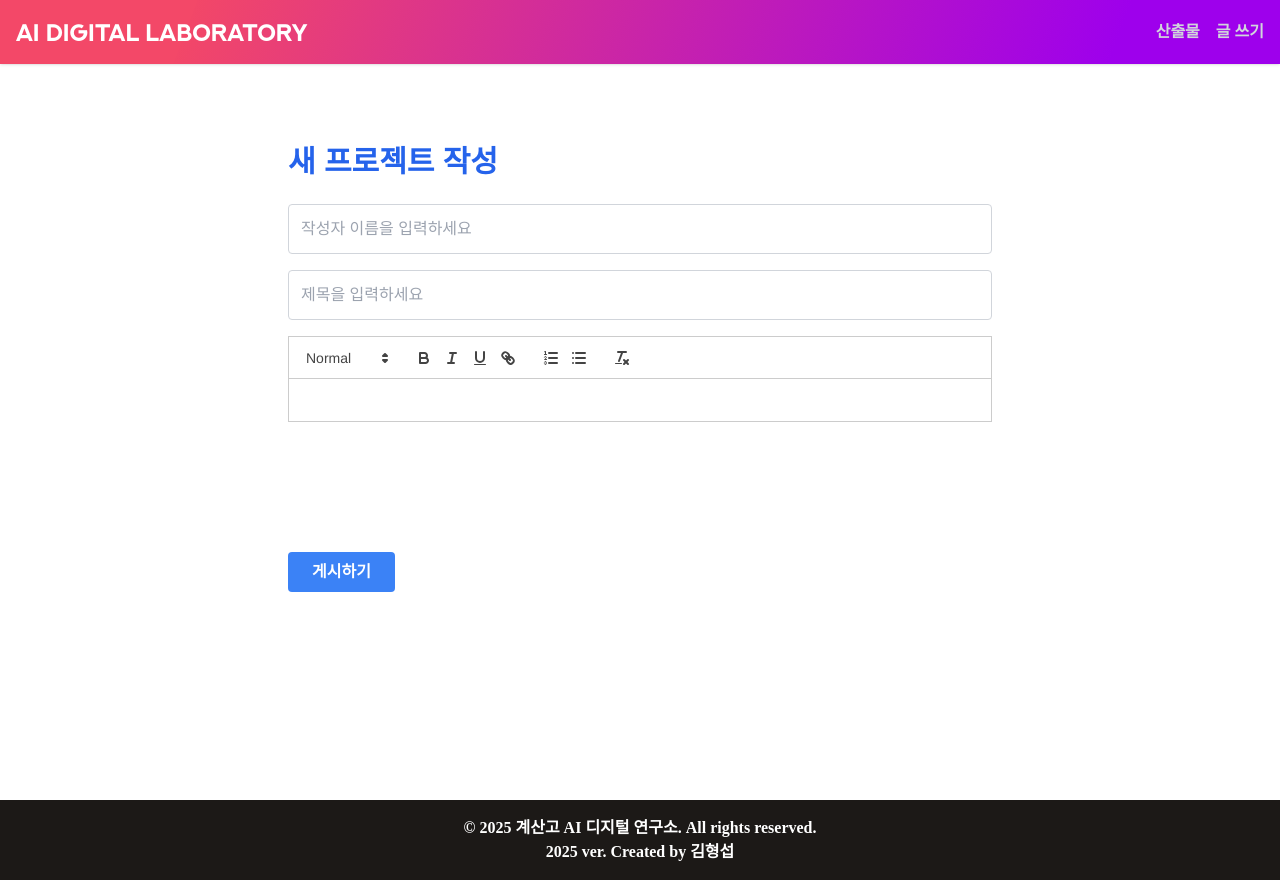
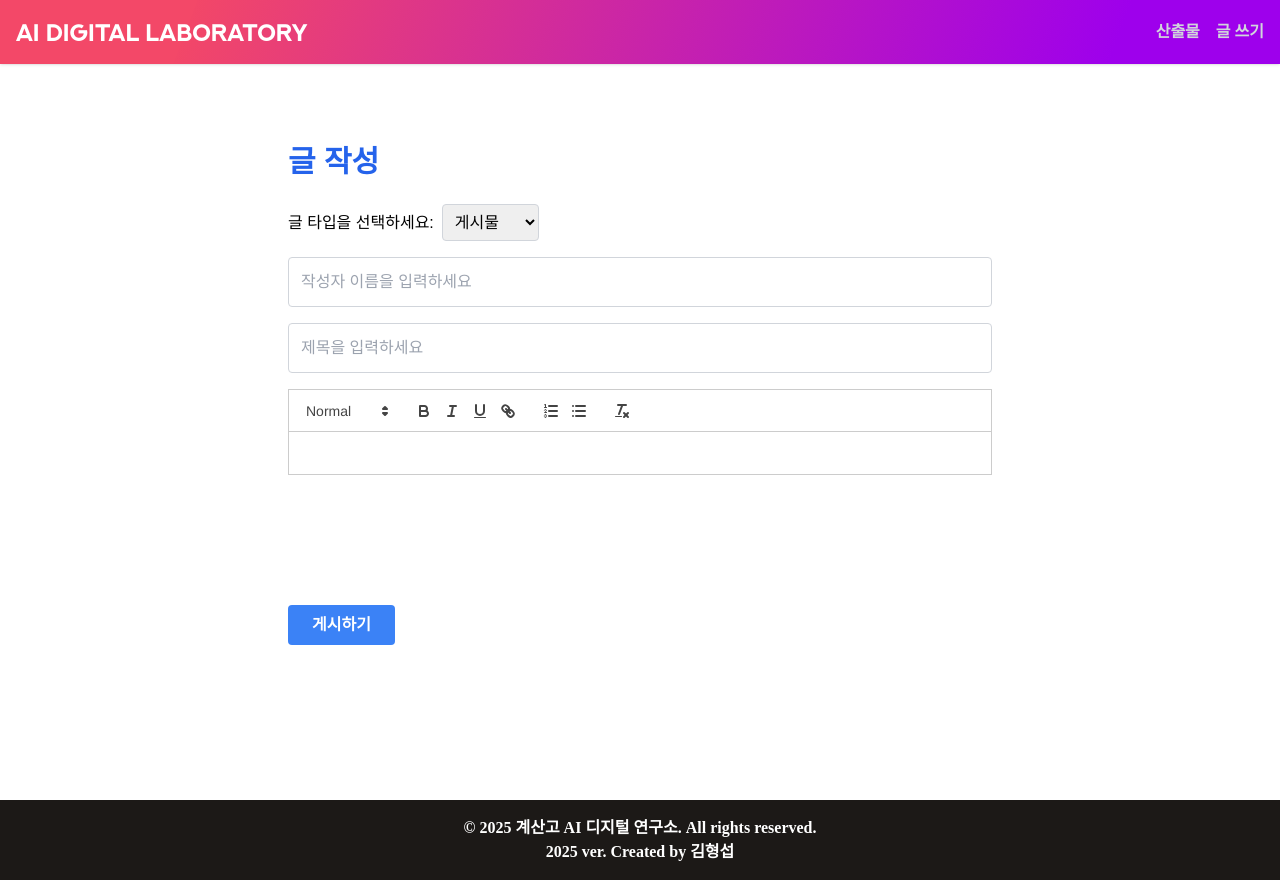
Before and after one commit to Maxtime24/club_wep, a Next.js app: page /write in a window 1280 px wide. Built offline with nearby package versions, Linux system fonts and the light colour scheme; no server answers; a web font is replaced by a local one.

Commit message:
add to post function

```diff
--- a/src/app/write/page.tsx
+++ b/src/app/write/page.tsx
@@ -13,6 +13,7 @@ export default function WritePage() {
   const [content, setContent] = useState('')
   const [loading, setLoading] = useState(false)
   const [message, setMessage] = useState('')
+  const [postType, setPostType] = useState('post')  // 'post' 또는 'project' 선택 상태
 
   const handleSubmit = async () => {
     if (!title || !content || !author) {
@@ -21,8 +22,13 @@ export default function WritePage() {
     }
     setLoading(true)
 
-    const { error } = await supabase.from('projects').insert([
-      { title, content, author }
+    const { error } = await supabase.from('posts').insert([
+      {
+        title,
+        content,
+        author,
+        type: postType  // 추가된 타입 컬럼에 postType 값 저장
+      }
     ])
 
     if (error) {
@@ -38,7 +44,20 @@ export default function WritePage() {
 
   return (
     <div className="max-w-3xl mx-auto p-8 mt-12">
-      <h1 className="text-3xl font-bold mb-6 text-blue-600">새 프로젝트 작성</h1>
+      <h1 className="text-3xl font-bold mb-6 text-blue-600">글 작성</h1>
+
+      {/* 포스트 타입 선택 */}
+      <div className="mb-4">
+        <label className="mr-2">글 타입을 선택하세요:</label>
+        <select
+          value={postType}
+          onChange={(e) => setPostType(e.target.value)}
+          className="p-2 border border-gray-300 rounded"
+        >
+          <option value="post">게시물</option>
+          <option value="project">프로젝트</option>
+        </select>
+      </div>
 
       <input
         type="text"
```
